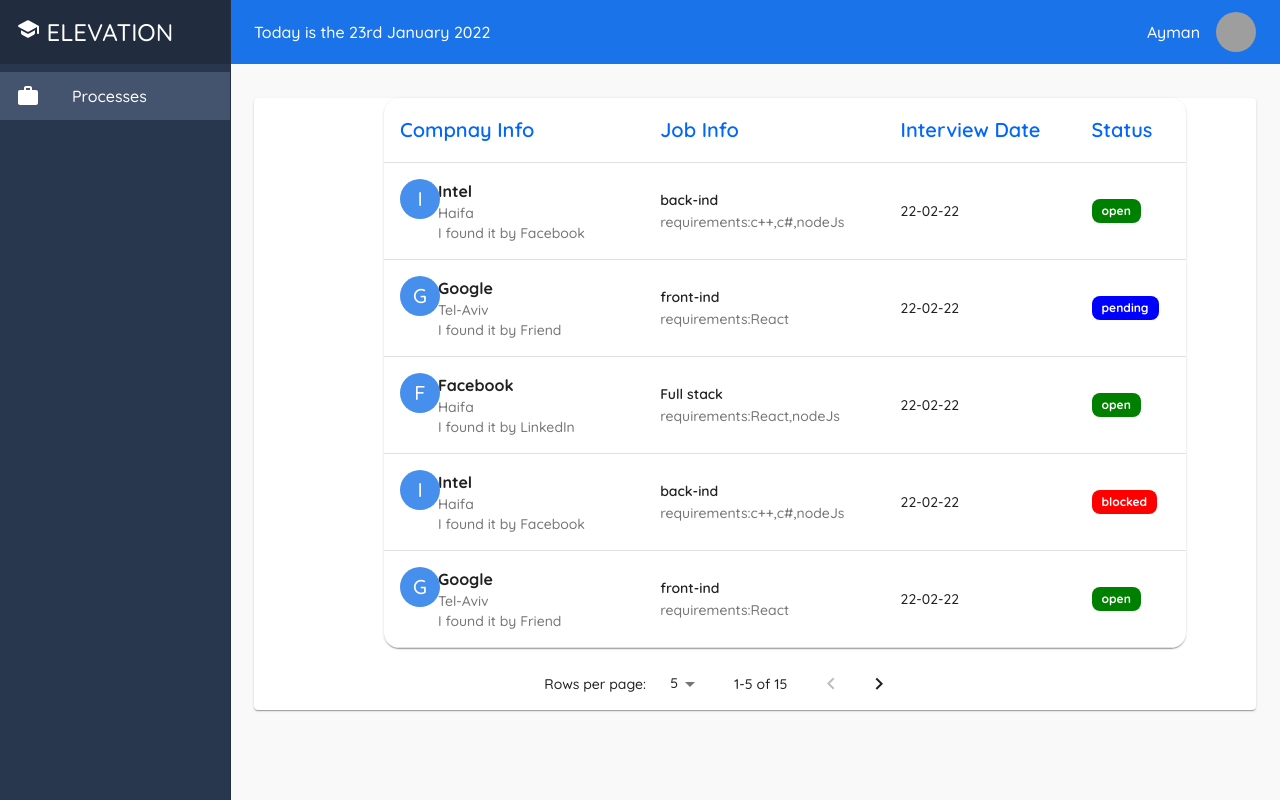
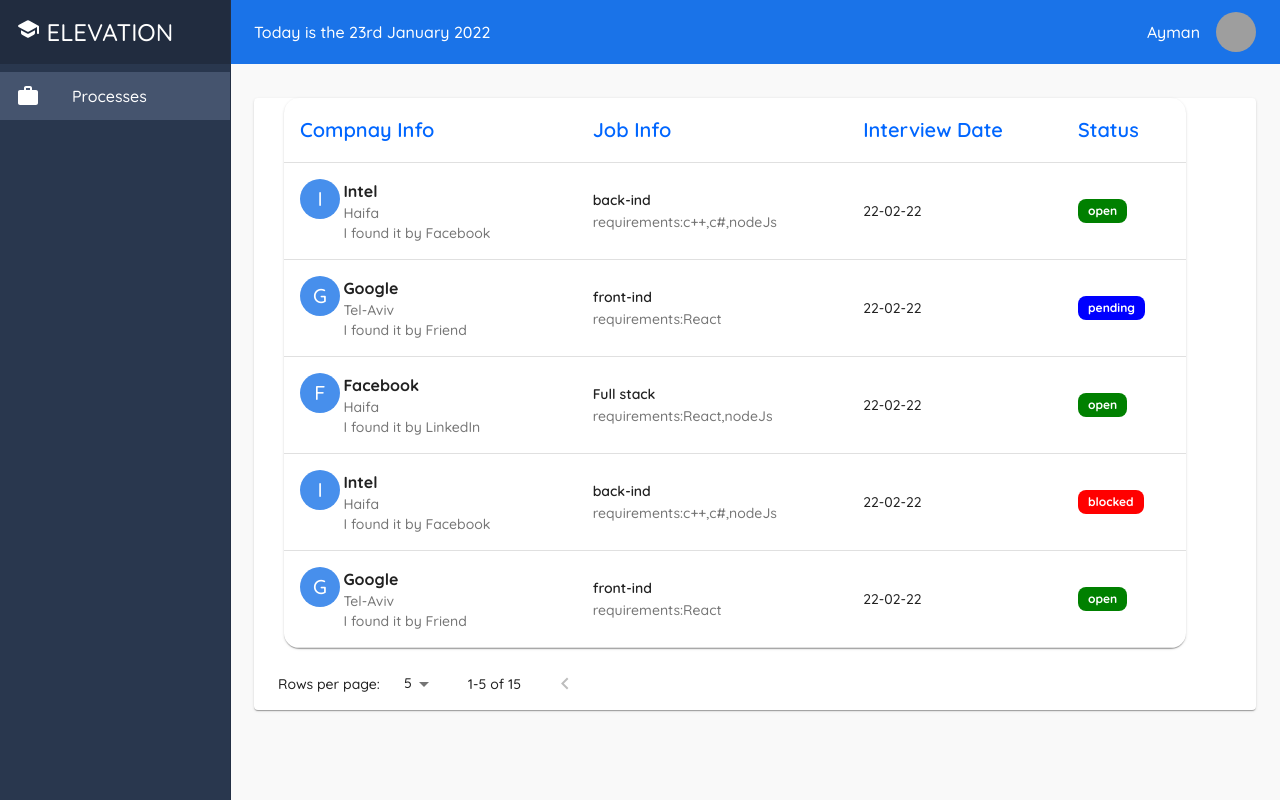
Before and after one commit to majdjb7/elevation-job-manager, a React (Create React App) app: page / in a window 1280 px wide. Built offline with nearby package versions, Linux system fonts and the light colour scheme; grey boxes are pictures that could not be loaded.

Commit message:
fix the margin view

```diff
--- a/src/components/Processes.js
+++ b/src/components/Processes.js
@@ -21,8 +21,8 @@ const useStyles = makeStyles((theme) => ({
   },
   tableContainer: {
     borderRadius: 15,
-    margin: "10px 130px",
-    maxWidth: "80%",
+    margin: "10px 30px",
+    maxWidth: "90%",
   },
   tableHeaderCell: {
     fontWeight: "bold",
@@ -46,7 +46,7 @@ const useStyles = makeStyles((theme) => ({
     display: "inline-block",
   },
   TablePagination: {
-    maxWidth: "65%",
+    maxWidth: "32%",
   },
 }));
 
```
